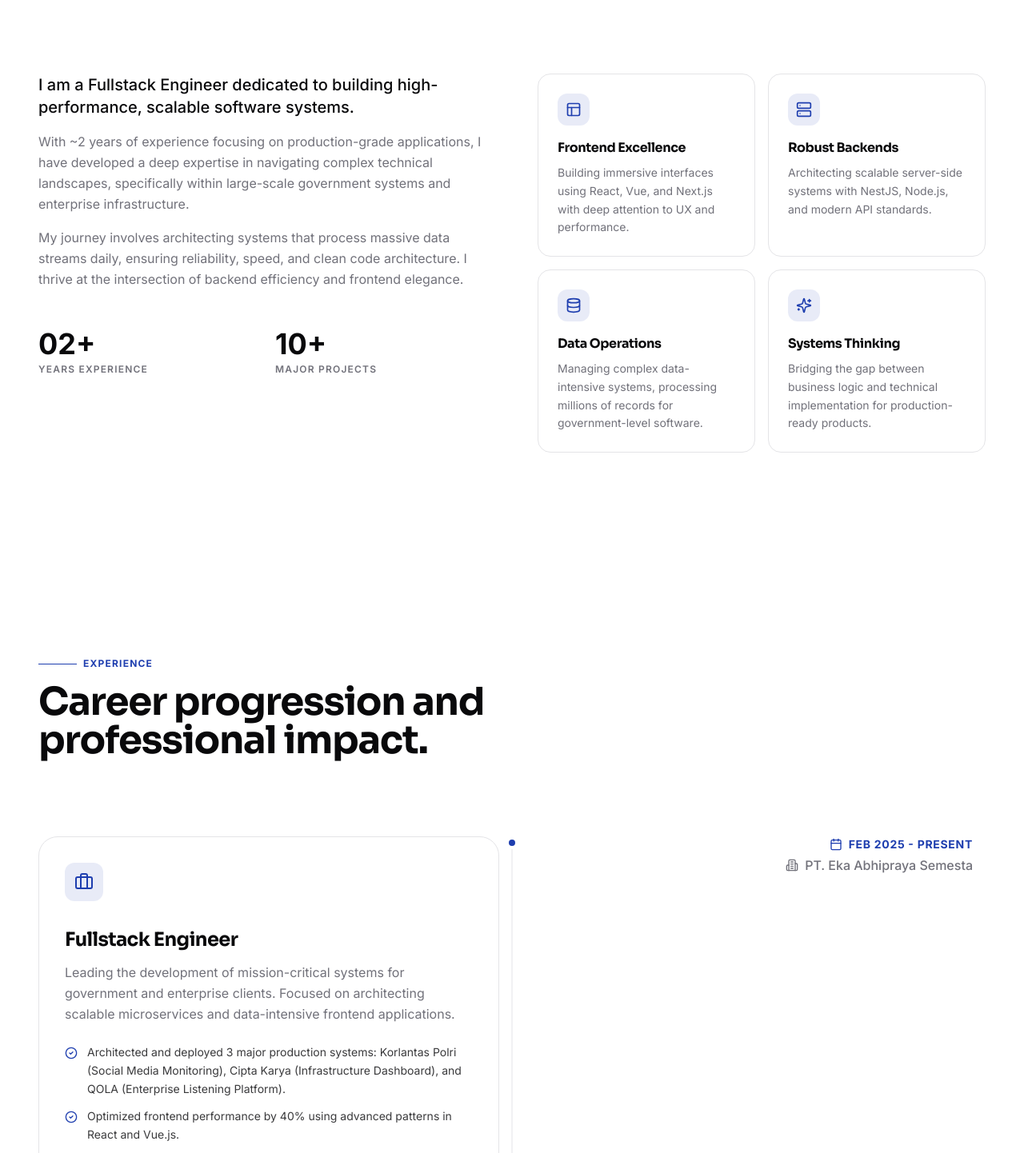
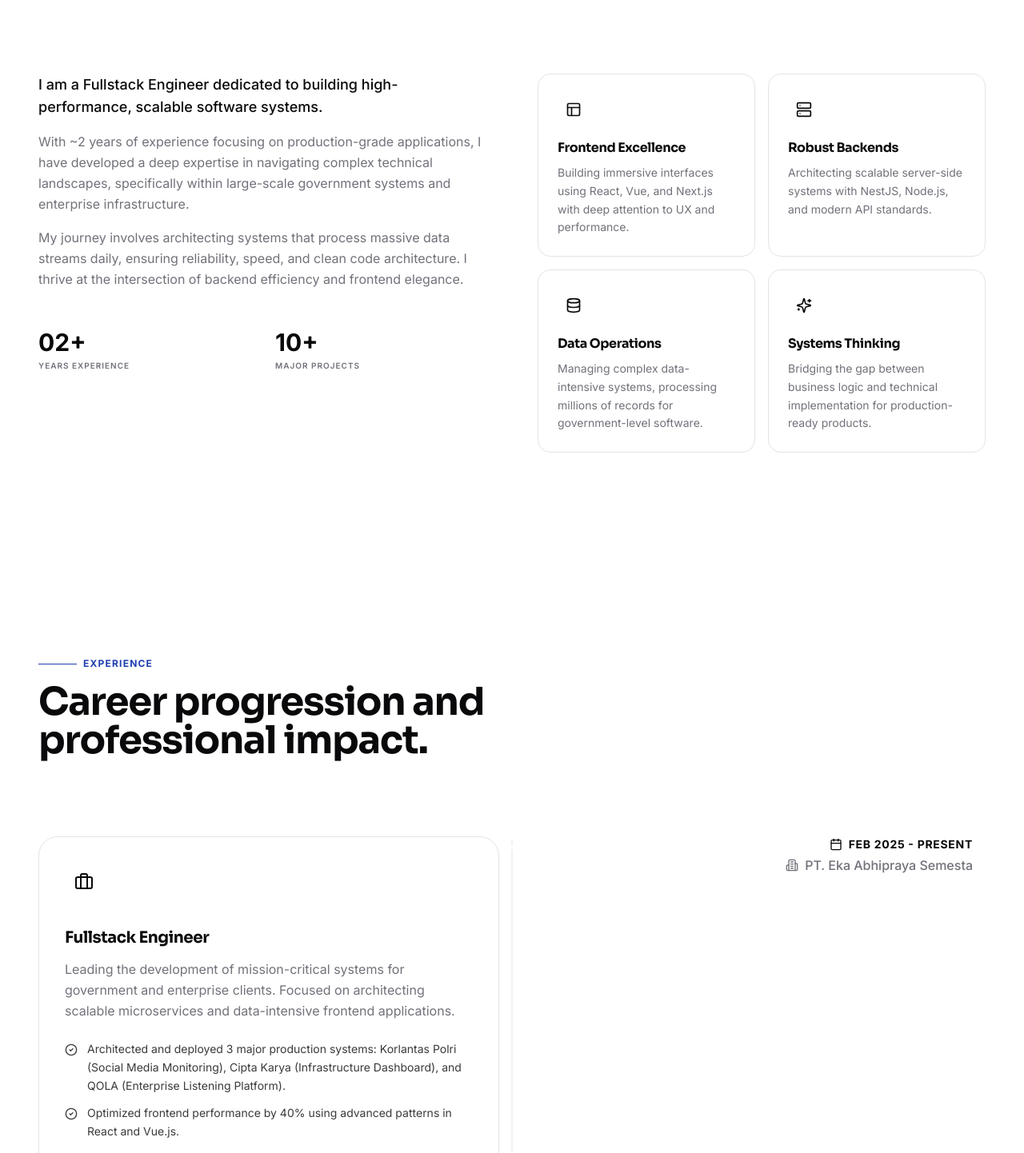
Before and after one commit to renaldimohamad/renaldi-engine, a Next.js app: page / in a window 1280 px wide. Shown: the part 1108-2550 px from the top of the page at 80% size. Built offline with nearby package versions, Linux system fonts and the light colour scheme.

Commit message:
feat(sections): update About, Experience, and Skills with premium styling

```diff
--- a/components/sections/About.tsx
+++ b/components/sections/About.tsx
@@ -36,7 +36,7 @@ export default function About() {
       <div className="grid lg:grid-cols-2 gap-16 items-start">
         <div className="space-y-8">
           <div className="space-y-4">
-            <p className="text-xl text-foreground font-medium">
+            <p className="text-lg text-foreground font-medium">
               I am a Fullstack Engineer dedicated to building high-performance,
               scalable software systems.
             </p>
@@ -55,12 +55,12 @@ export default function About() {
 
           <div className="grid grid-cols-2 gap-8 pt-4">
             <div>
-              <div className="text-4xl font-bold mb-1">02+</div>
-              <div className="text-xs text-muted-foreground uppercase tracking-widest font-semibold">Years Experience</div>
+              <div className="text-3xl font-bold mb-1">02+</div>
+              <div className="text-[10px] text-muted-foreground uppercase tracking-widest font-semibold">Years Experience</div>
             </div>
             <div>
-              <div className="text-4xl font-bold mb-1">10+</div>
-              <div className="text-xs text-muted-foreground uppercase tracking-widest font-semibold">Major Projects</div>
+              <div className="text-3xl font-bold mb-1">10+</div>
+              <div className="text-[10px] text-muted-foreground uppercase tracking-widest font-semibold">Major Projects</div>
             </div>
           </div>
         </div>
@@ -69,9 +69,9 @@ export default function About() {
           {focuses.map((focus, index) => (
             <div
               key={index}
-              className="p-6 rounded-2xl border bg-card hover:bg-accent transition-colors group"
+              className="p-6 rounded-2xl border bg-card hover:bg-card/80 hover:border-brand/30 hover:shadow-[0_0_20px_hsl(var(--brand)/0.05)] transition-all group cursor-pointer"
             >
-              <div className="w-10 h-10 rounded-lg bg-primary/10 flex items-center justify-center mb-4 text-primary group-hover:bg-primary group-hover:text-primary-foreground transition-colors">
+              <div className="w-10 h-10 rounded-lg bg-brand/10 flex items-center justify-center mb-4 text-brand group-hover:bg-brand group-hover:text-brand-foreground transition-colors">
                 {focus.icon}
               </div>
               <h3 className="font-bold mb-2">{focus.title}</h3>
--- a/components/sections/Experience.tsx
+++ b/components/sections/Experience.tsx
@@ -54,11 +54,11 @@ export default function Experience() {
             className={`relative flex flex-col md:flex-row gap-8 ${index % 2 === 0 ? 'md:flex-row-reverse' : ''}`}
           >
             {/* Timeline Dot */}
-            <div className="absolute left-0 md:left-1/2 w-4 h-4 rounded-full bg-primary border-4 border-background -translate-x-1/2 top-0 hidden md:block" />
+            <div className="absolute left-0 md:left-1/2 w-4 h-4 rounded-full bg-brand border-4 border-background -translate-x-1/2 top-0 hidden md:block" />
 
             {/* Date Column */}
             <div className="md:w-1/2 flex flex-col md:items-end md:text-right gap-1 px-4">
-              <div className="flex items-center gap-2 text-primary md:justify-end">
+              <div className="flex items-center gap-2 text-brand md:justify-end">
                 <Calendar className="w-4 h-4" />
                 <span className="text-sm font-bold tracking-wider uppercase">{exp.period}</span>
               </div>
@@ -70,14 +70,14 @@ export default function Experience() {
 
             {/* Content Column */}
             <div className="md:w-1/2">
-              <div className="p-6 md:p-8 rounded-3xl border bg-card hover:shadow-xl transition-all group">
+              <div className="p-6 md:p-8 rounded-3xl border bg-card hover:border-brand/30 hover:shadow-[0_0_30px_hsl(var(--brand)/0.05)] transition-all group">
                 <div className="flex items-start justify-between mb-4">
-                  <div className="w-12 h-12 rounded-xl bg-primary/10 flex items-center justify-center text-primary mb-4">
+                  <div className="w-12 h-12 rounded-xl bg-brand/10 flex items-center justify-center text-brand mb-4">
                     <Briefcase className="w-6 h-6" />
                   </div>
                 </div>
 
-                <h3 className="text-2xl font-bold mb-3">{exp.role}</h3>
+                <h3 className="text-xl font-bold mb-3">{exp.role}</h3>
                 <p className="text-muted-foreground mb-6 leading-relaxed">
                   {exp.description}
                 </p>
@@ -85,7 +85,7 @@ export default function Experience() {
                 <div className="space-y-3 mb-8">
                   {exp.achievements.map((item, i) => (
                     <div key={i} className="flex gap-3 text-sm leading-relaxed text-foreground/80">
-                      <CheckCircle2 className="w-4 h-4 text-primary shrink-0 mt-1" />
+                      <CheckCircle2 className="w-4 h-4 text-brand shrink-0 mt-1" />
                       <span>{item}</span>
                     </div>
                   ))}
--- a/components/sections/Skills.tsx
+++ b/components/sections/Skills.tsx
@@ -55,13 +55,13 @@ export default function Skills() {
         {categories.map((cat, i) => (
           <div
             key={i}
-            className="p-8 rounded-3xl border bg-card hover:bg-accent hover:border-primary/20 transition-all group"
+            className="p-8 rounded-3xl border bg-card hover:bg-card/60 hover:border-brand/30 hover:shadow-[0_0_30px_hsl(var(--brand)/0.1)] transition-all group cursor-pointer"
           >
             <div className="flex items-center gap-3 mb-6">
-              <div className="w-10 h-10 rounded-xl bg-primary/10 flex items-center justify-center text-primary group-hover:bg-primary group-hover:text-primary-foreground transition-colors">
+              <div className="w-10 h-10 rounded-xl bg-brand/10 flex items-center justify-center text-brand group-hover:bg-brand group-hover:text-brand-foreground transition-colors">
                 {cat.icon}
               </div>
-              <h3 className="text-xl font-bold">{cat.title}</h3>
+              <h3 className="text-lg font-bold">{cat.title}</h3>
             </div>
 
             <div className="flex flex-wrap gap-2">
@@ -69,7 +69,7 @@ export default function Skills() {
                 <Badge
                   key={skill}
                   variant="secondary"
-                  className="bg-background border-border text-foreground hover:bg-primary hover:text-primary-foreground hover:border-primary transition-all cursor-default py-1 px-3"
+                  className="bg-background border-border text-foreground hover:bg-brand hover:text-brand-foreground hover:border-brand transition-all cursor-default py-1 px-3"
                 >
                   {skill}
                 </Badge>
```
